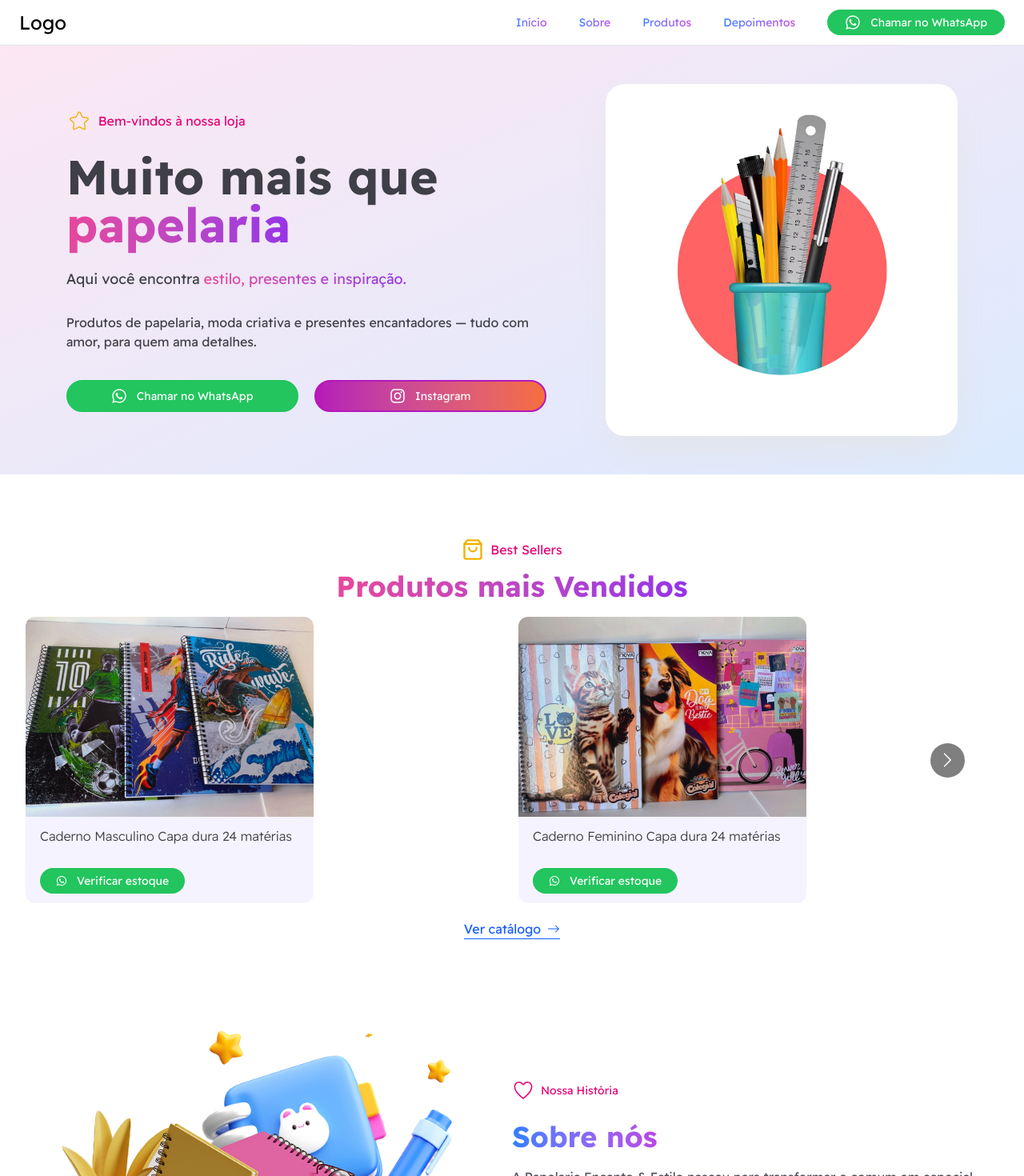
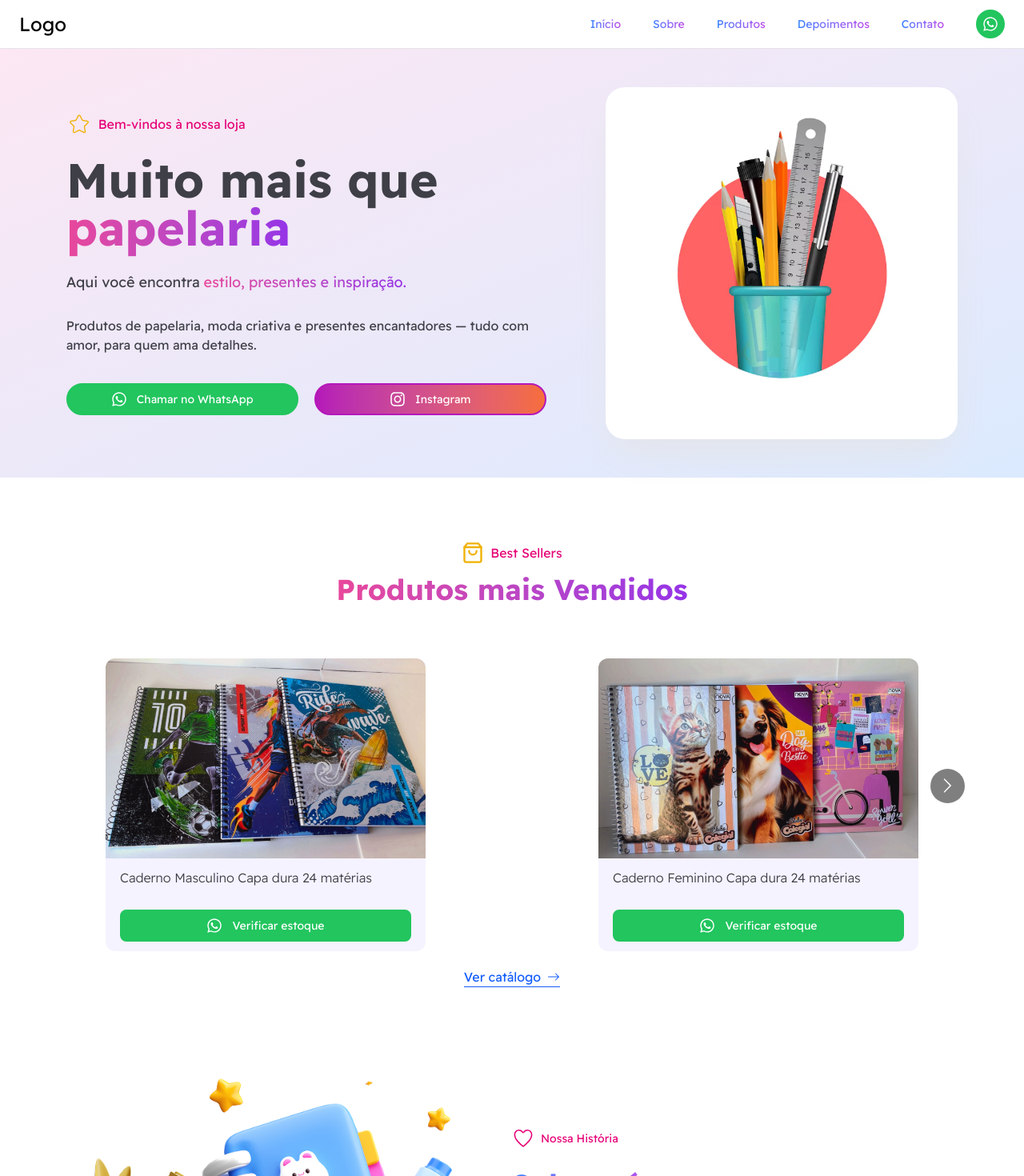
Before and after one commit to PaivaProgDev/papelaria, a React (Vite) app: page / in a window 1280 px wide. Shown: the top 1470 px of the page at 80% size. Built offline with nearby package versions, Linux system fonts and the light colour scheme.

Commit message:
Links do header agora direciona até a seção clicada

```diff
--- a/src/App.jsx
+++ b/src/App.jsx
@@ -7,7 +7,7 @@ import Testimonials from './components/Testimonials'
 
 const App = () => {
   return (
-    <div className='overflow-hidden'>
+    <div className=''>
       <Header />
       <Hero />
       <BestSellers />
--- a/src/components/About.jsx
+++ b/src/components/About.jsx
@@ -7,7 +7,7 @@ import { TbDeviceAirpods, TbHanger } from "react-icons/tb";
 const About = () => {
 
     return (
-        <div className="flex flex-col md:flex-col text-center max-w-[90rem] mx-auto pb-12 px-6 md:px-12  w-full overflow-hidden">
+        <div id="about" className="flex flex-col items-center md:flex-col text-center max-w-[90rem] mx-auto pb-12 px-6 md:px-12  w-full overflow-hidden">
             <div className="flex flex-col-reverse md:gap-8 place-items-center md:flex-row max-w-400 ">
                 <img className="w-full max-w-120 md:max-w-100 lg:max-w-140 " src={aboutImage} alt="Foto 3D de cadernos, lápis e uma xícara de café" />
                 <div className="flex max-w-150 flex-col md:items-start">
--- a/src/components/BestSellers.jsx
+++ b/src/components/BestSellers.jsx
@@ -6,7 +6,7 @@ import { BsArrowRight } from 'react-icons/bs'
 
 const BestSellers = () => {
     return (
-        <div className='text-center max-w-[90rem] mx-auto px-6 m-20'>
+        <div id='bestSellers' className='text-center max-w-[90rem] mx-auto px-6 m-20'>
             <h2 className='flex  items-center justify-center gap-2 mb-3'>
                 <LuShoppingBag className='size-7 text-yellow-500' />
                 <span className='text-pink-600'>Best Sellers</span>
--- a/src/components/Button.jsx
+++ b/src/components/Button.jsx
@@ -1,7 +1,12 @@
 import { FaInstagram, FaWhatsapp } from "react-icons/fa"
 
 export const ButtonWhats = ({ className, children }) => {
-    return <button className={`${className} bg-[#22c55e]  w-fit flex items-center gap-3 py-2 px-5 rounded-full text-sm text-white justify-center cursor-pointer hover:bg-white border-2  border-[#22c55e] hover:text-[#22c55e] duration-300`}><FaWhatsapp className="size-5" />Chamar no WhatsApp</button>
+    return (
+        <a target="_blank" className={`${className} bg-[#22c55e] w-fit flex items-center gap-3 py-2 px-5 rounded-full text-sm text-white justify-center cursor-pointer hover:bg-white border-2  border-[#22c55e] hover:text-[#22c55e] duration-300`} href="https://wa.me/5537991129432">
+            <FaWhatsapp className="size-5" />
+            {children}
+        </a>
+    )
 }
 
 export const ButtonInsta = ({ className, children }) => {
--- a/src/components/Cards.jsx
+++ b/src/components/Cards.jsx
@@ -4,9 +4,12 @@ import Carousel from 'react-multi-carousel';
 import 'react-multi-carousel/lib/styles.css';
 import 'swiper/css/effect-flip'
 import 'swiper/css/bundle'
+import { ButtonWhats } from "./Button";
 
 const Cards = () => {
     const [data, setData] = useState([])
+    const [productMessage, setProductMessage] = useState('')
+    const message = `Olá, eu gostei`
 
     useEffect(() => {
         const products = async () => {
@@ -33,15 +36,15 @@ const Cards = () => {
             items: 2
         },
         mobile: {
-            breakpoint: { max: 464, min: 0 },
+            breakpoint: { max: 664, min: 0 },
             items: 1
         }
     }
     return (
-        <Carousel itemClass="px-2" responsive={responsive}>
+        <Carousel itemClass="mt-12" responsive={responsive}>
             {data &&
                 data.map((p) => (
-                    <div key={p.id} className="bg-violet-50  text-start max-w-90 rounded-xl">
+                    <div key={p.id} className="bg-violet-50 place-self-center text-start w-100 rounded-xl">
                         <img
                             className="rounded-t-xl object-cover h-[250px] w-full"
                             src={p.img}
@@ -49,12 +52,9 @@ const Cards = () => {
                         />
                         <div className="px-4.5 py-3">
                             <h4 className="text-zinc-700 font-light mb-7 ">{p.title}</h4>
-                            <a href="#">
-                                <button className="cursor-pointer flex items-center bg-[#22c55e] gap-3 py-1.5 px-5 rounded-full text-sm text-white">
-                                    <FaWhatsapp />
-                                    Verificar estoque
-                                </button>
-                            </a>
+                            <ButtonWhats className="cursor-pointer w-full rounded-lg ">
+                                Verificar estoque
+                            </ButtonWhats>
                         </div>
                     </div>
                 ))}
--- a/src/components/Header.jsx
+++ b/src/components/Header.jsx
@@ -17,7 +17,7 @@ const Header = () => {
 
     const { links } = Links()
     return (
-        <div>
+        <div className="sticky top-0 z-50">
             <header className="flex items-center px-6 py-3 relative z-20 border-b bg-white border-zinc-200 justify-between">
                 <h1 className="text-2xl">Logo</h1>
                 {
@@ -28,13 +28,15 @@ const Header = () => {
                         {
                             links.map((l, index) => (
                                 <li className="text-zinc-800 text-sm cursor-pointer" key={index}>
-                                    <TextBlue className='flex items-center flex-col gap-2'>
-                                        {l.title}
-                                    </TextBlue>
+                                    <a href={l.href}>
+                                        <TextBlue className='flex items-center flex-col gap-2'>
+                                            {l.title}
+                                        </TextBlue>
+                                    </a>
                                 </li>
                             ))
                         }
-                        <ButtonWhats className={'!mt-0 !py-1 text-sm'} />
+                        <ButtonWhats className={'!mt-0 !p-1.5 text-sm'} ></ButtonWhats>
                     </ul>
                 </nav>
             </header>
@@ -53,7 +55,9 @@ const Header = () => {
                                 ))
                             }
                         </ul>
-                        <ButtonWhats className={' flex justify-center place-self-center mt-6 text-sm'} />
+                        <ButtonWhats className={' flex justify-center place-self-center mt-6 text-sm'} >
+                            Chamar no WhatsApp
+                        </ButtonWhats >
                     </nav>
                 </div>
             </div>
--- a/src/components/Hero.jsx
+++ b/src/components/Hero.jsx
@@ -5,7 +5,7 @@ import ImageHero from '../assets/images/img-hero.png'
 
 const Hero = () => {
     return (
-        <main className='bg-gradient-to-br px-6 py-12 md:px-12 from-pink-100 to-blue-100'>
+        <main id='hero' className='bg-gradient-to-br px-6 py-12 md:px-12 from-pink-100 to-blue-100'>
             <div className='max-w-[90rem] text-zinc-700 flex flex-col lg:flex-row items-center justify-evenly m-auto text-center gap-10 sm:text-start'>
                 <div className='flex flex-col max-w-150 '>
                     <h2 className='flex items-center gap-2 mb-6'>
@@ -16,7 +16,9 @@ const Hero = () => {
                     <p className='text-lg mb-7'>Aqui você encontra <TextPink>estilo, presentes e inspiração.</TextPink></p>
                     <p >Produtos de papelaria, moda criativa e presentes encantadores — tudo com amor, para quem ama detalhes.</p>
                     <div className='flex flex-col sm:max-w-full sm:flex-row items-center gap-5 mt-9'>
-                        <ButtonWhats className={'!w-full'} />
+                        <ButtonWhats className={'!w-full'}>
+                            Chamar no WhatsApp
+                        </ButtonWhats>
                         <ButtonInsta className={'!w-full'} />
                     </div>
                 </div>
--- a/src/components/Links.jsx
+++ b/src/components/Links.jsx
@@ -1,25 +1,34 @@
 import { BiPencil } from "react-icons/bi"
 import { FaWhatsapp } from "react-icons/fa"
-import { IoBagHandleSharp, IoHome } from "react-icons/io5"
+import { IoBagHandleSharp, IoCall, IoHome } from "react-icons/io5"
 import { MdMessage } from "react-icons/md"
 
 const Links = () => {
     const links = [
         {
             title: "Início",
-            icon: <IoHome className="size-6  text-blue-400" />
+            icon: <IoHome className="size-6  text-blue-400" />,
+            href: "#hero"
         },
         {
             title: "Sobre",
-            icon: <BiPencil className="size-6  text-blue-400" />
+            icon: <BiPencil className="size-6  text-blue-400" />,
+            href: "#about"
         },
         {
             title: "Produtos",
-            icon: <IoBagHandleSharp className="size-6  text-blue-400" />
+            icon: <IoBagHandleSharp className="size-6  text-blue-400" />,
+            href: "#bestSellers"
         },
         {
             title: "Depoimentos",
-            icon: <MdMessage className="size-6  text-blue-400" />
+            icon: <MdMessage className="size-6  text-blue-400" />,
+            href: "#testimonials"
+        },
+        {
+            title: "Contato",
+            icon: <IoCall className="size-6  text-blue-400" />,
+            href: "#contact"
         }
     ]
 
--- a/src/components/Map.jsx
+++ b/src/components/Map.jsx
@@ -1,5 +1,5 @@
 const Map = () => {
-    return <iframe src="https://www.google.com/maps/embed?pb=!1m18!1m12!1m3!1d3737.6678301368993!2d-45.41618821167021!3d-20.47883185847196!2m3!1f0!2f0!3f0!3m2!1i1024!2i768!4f13.1!3m3!1m2!1s0x94b4ee5e85255d97%3A0x4f2bc58d78db6be7!2sR.%20Agostinho%20Teles%20de%20Castro%2C%20856%20-%20Formiga%2C%20MG%2C%2035572-270!5e0!3m2!1spt-BR!2sbr!4v1754877003383!5m2!1spt-BR!2sbr" className="rounded-2xl shadow-xl h-84.5 w-120" allowFullScreen="" loading="lazy" referrerPolicy="no-referrer-when-downgrade"></iframe>
+    return <iframe src="https://www.google.com/maps/embed?pb=!1m18!1m12!1m3!1d3737.6678301368993!2d-45.41618821167021!3d-20.47883185847196!2m3!1f0!2f0!3f0!3m2!1i1024!2i768!4f13.1!3m3!1m2!1s0x94b4ee5e85255d97%3A0x4f2bc58d78db6be7!2sR.%20Agostinho%20Teles%20de%20Castro%2C%20856%20-%20Formiga%2C%20MG%2C%2035572-270!5e0!3m2!1spt-BR!2sbr!4v1754877003383!5m2!1spt-BR!2sbr" className="rounded-2xl w-full shadow-xl h-84.5 sm:w-130" allowFullScreen="" loading="lazy" referrerPolicy="no-referrer-when-downgrade"></iframe>
 }
 
 export default Map
--- a/src/index.css
+++ b/src/index.css
@@ -3,5 +3,9 @@
 
 * {
     font-family: "Readex Pro", Arial, Helvetica, sans-serif;
+    scroll-behavior: smooth;
+}
 
+img {
+    pointer-events: none;
 }
```
Also changed, not shown: src/components/Contact.jsx (+8 -6 lines), src/components/Testimonials.jsx (+5 -3 lines).
